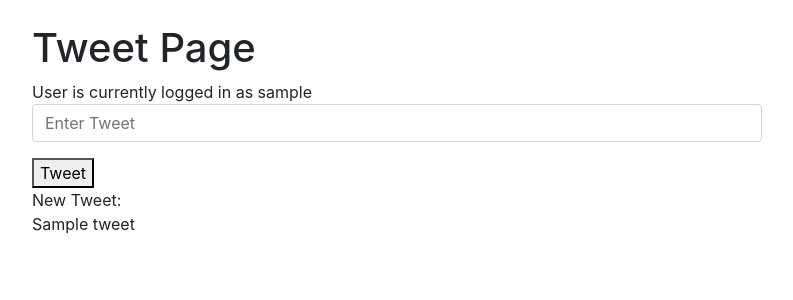
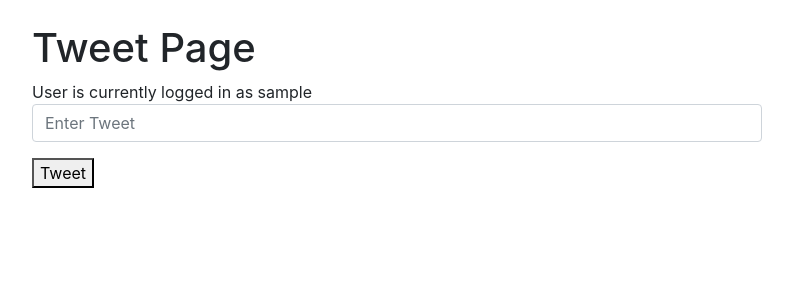
Before and after one commit to reberly1/DIA_Real_Time_Sentiment_Analysis, a Flask app: template application/templates/tweet.html in a window 1280 px wide. Shown: the part 56-356 px from the top of the page, without its empty margins (53-846 px from the left). Run offline with Flask 3, Linux system fonts and the light colour scheme; the template is opened without the code that fills it: most values are stand-ins (such as "Sample title", 1, 10 or a date in 2020); some libraries are stand-ins or nearby versions.

Commit message:
Add files via upload

```diff
--- a/application/templates/tweet.html
+++ b/application/templates/tweet.html
@@ -13,9 +13,8 @@
     <button type="submit">Tweet</button>
 
 </form>
-
-{% if tweet %}
-    New Tweet: <br>{{tweet}}
+{% if message %}
+    {{message}}
 {% endif %}
 
 {% endblock content %}
```
